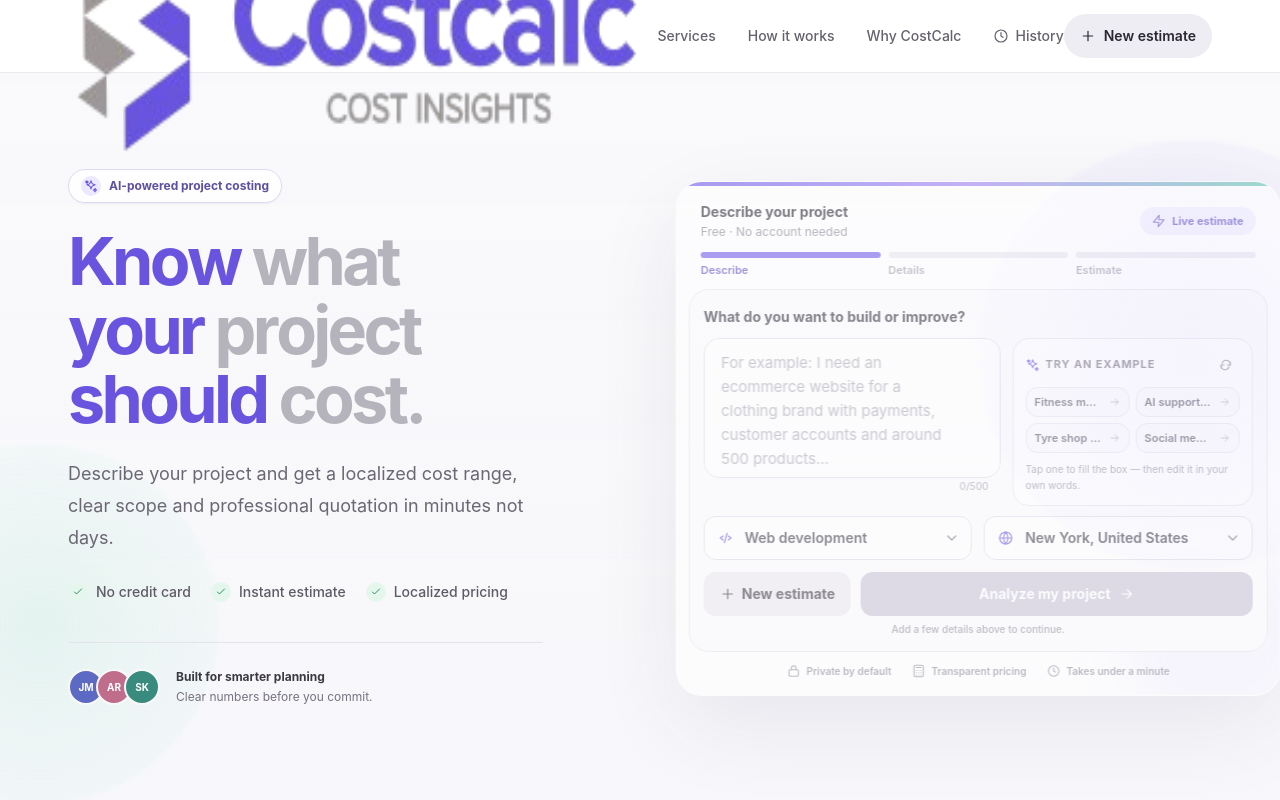
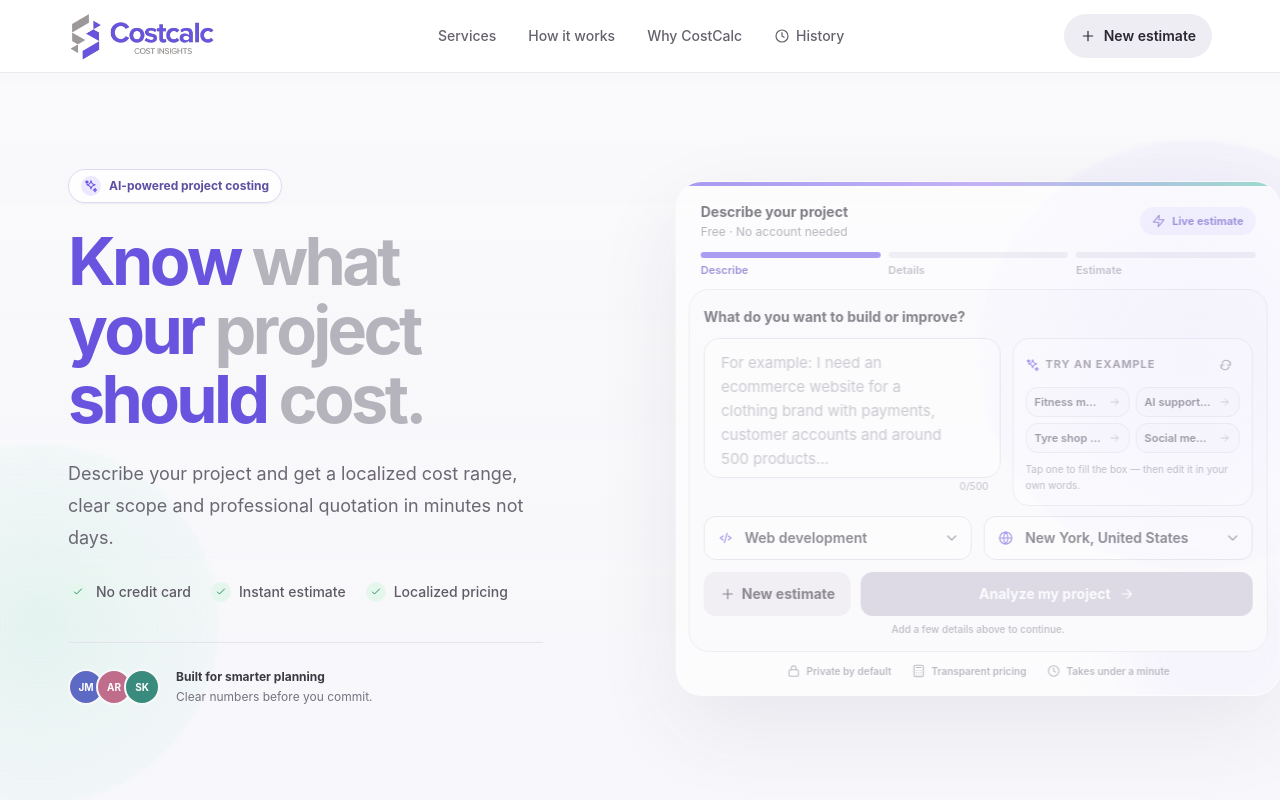
Before and after one commit to Micro-div/costcalculation, a Next.js app: page / in a window 1280 px wide. Shown: the top 800 px of the page. Built offline with nearby package versions, Linux system fonts and the light colour scheme.

Commit message:
logo fix

```diff
--- a/components/layout/Brand.tsx
+++ b/components/layout/Brand.tsx
@@ -2,19 +2,13 @@
 
 export function Brand() {
   return (
-    <a
-      href="#top"
-      className="group inline-flex items-center gap-2.5"
-      aria-label="CostCalc home"
-    >
-      <Image
-        src="/logo.png"
-        alt="CostCalc logo"
-        width={140}
-        height={36}
-        priority
-        className="h-60 w-auto"
-      />
-    </a>
+    <Image
+      src="/logo.png"
+      alt="CostCalc logo"
+      width={276}
+      height={88}
+      priority
+      className="h-10 w-auto sm:h-12"
+    />
   );
 }
--- a/components/layout/Footer.tsx
+++ b/components/layout/Footer.tsx
@@ -78,7 +78,7 @@
         <div className="mx-auto max-w-[1200px] px-5 pb-6 sm:px-7">
           <div className="grid grid-cols-2 items-start gap-x-6 gap-y-6 lg:grid-cols-[1.6fr_1fr_1fr_1fr] lg:gap-10">
             <div className="col-span-2 max-w-sm lg:col-span-1">
-              <div className="[&_img]:h-[170px] [&_img]:w-auto [&_img]:brightness-0 [&_img]:invert">
+              <div className="[&_img]:h-12 [&_img]:w-auto [&_img]:brightness-0 [&_img]:invert sm:[&_img]:h-14 lg:[&_img]:h-16">
                 <Brand />
               </div>
               <p className="mt-2 text-sm leading-5 text-white/60">
--- a/components/layout/Header.tsx
+++ b/components/layout/Header.tsx
@@ -1,6 +1,8 @@
 "use client";
 
 import { useState, useRef, useEffect } from "react";
+import Link from "next/link";
+import { usePathname } from "next/navigation";
 import { Icon } from "@/components/common/Icon";
 import { Brand } from "./Brand";
 import type { EstimateItem, EstimateResult } from "@/types";
@@ -26,14 +28,6 @@
   onClearHistory: () => void;
 }
 
-// Mobile-only logo size (screens under 640px). Change 0.75 to resize:
-// 0.65 = smaller, 0.85 = bigger. Tablet and desktop are not affected.
-const headerCss = `
-@media (max-width: 639px) {
-  .header-logo { zoom: 0.75; }
-}
-`;
-
 // Shared look for the "Estimate my project" button (desktop + mobile menu).
 const estimateBtn =
   "group flex items-center gap-2 rounded-xl bg-[#313131] px-4 py-2.5 text-sm font-bold text-white transition-all duration-300 hover:-translate-y-0.5 hover:bg-[#5b5b5c] active:scale-[0.98]";
@@ -50,6 +44,7 @@
 }: HeaderProps) {
   const [historyOpen, setHistoryOpen] = useState(false);
   const historyRef = useRef<HTMLDivElement>(null);
+  const pathname = usePathname();
 
   useEffect(() => {
     if (!historyOpen) return;
@@ -77,25 +72,24 @@
     <header
       className={`relative z-50 border-b border-[#e9e7ed]/90 bg-white/90 ${historyOpen ? "" : "backdrop-blur-xl"}`}
     >
-      <style>{headerCss}</style>
       <nav
         className="mx-auto flex h-[72px] max-w-[1200px] items-center justify-between px-5 sm:px-7"
         aria-label="Main navigation"
       >
-        <div
+        <Link
+          href="/"
+          aria-label="CostCalc home"
           onClick={(e) => {
-            if (window.location.pathname === "/") {
+            if (pathname === "/") {
               e.preventDefault();
               window.scrollTo({ top: 0, behavior: "smooth" });
               onCloseMobileMenu();
             }
           }}
-          className="inline-block origin-left cursor-pointer transition-transform duration-[450ms] ease-[cubic-bezier(0.22,1,0.36,1)] hover:-translate-y-[3px] hover:scale-[1.07] active:scale-[0.96] motion-reduce:transition-none motion-reduce:hover:transform-none"
+          className="inline-flex items-center transition-transform duration-300 ease-out hover:-translate-y-0.5 hover:scale-105 active:scale-[0.97] motion-reduce:transition-none motion-reduce:hover:translate-y-0 motion-reduce:hover:scale-100 motion-reduce:active:scale-100"
         >
-          <span className="header-logo block">
-            <Brand />
-          </span>
-        </div>
+          <Brand />
+        </Link>
         <div className="hidden items-center gap-8 md:flex">
           <a
             href="#services"
```
